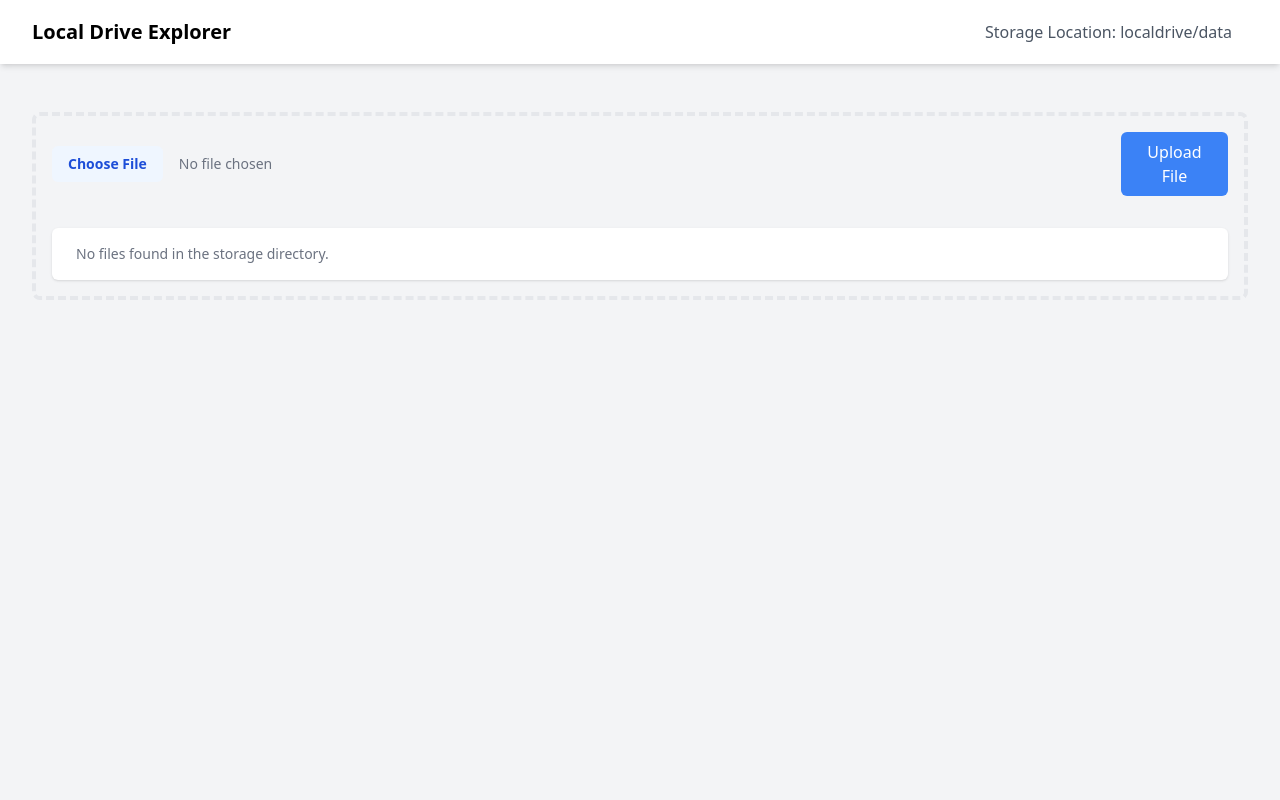
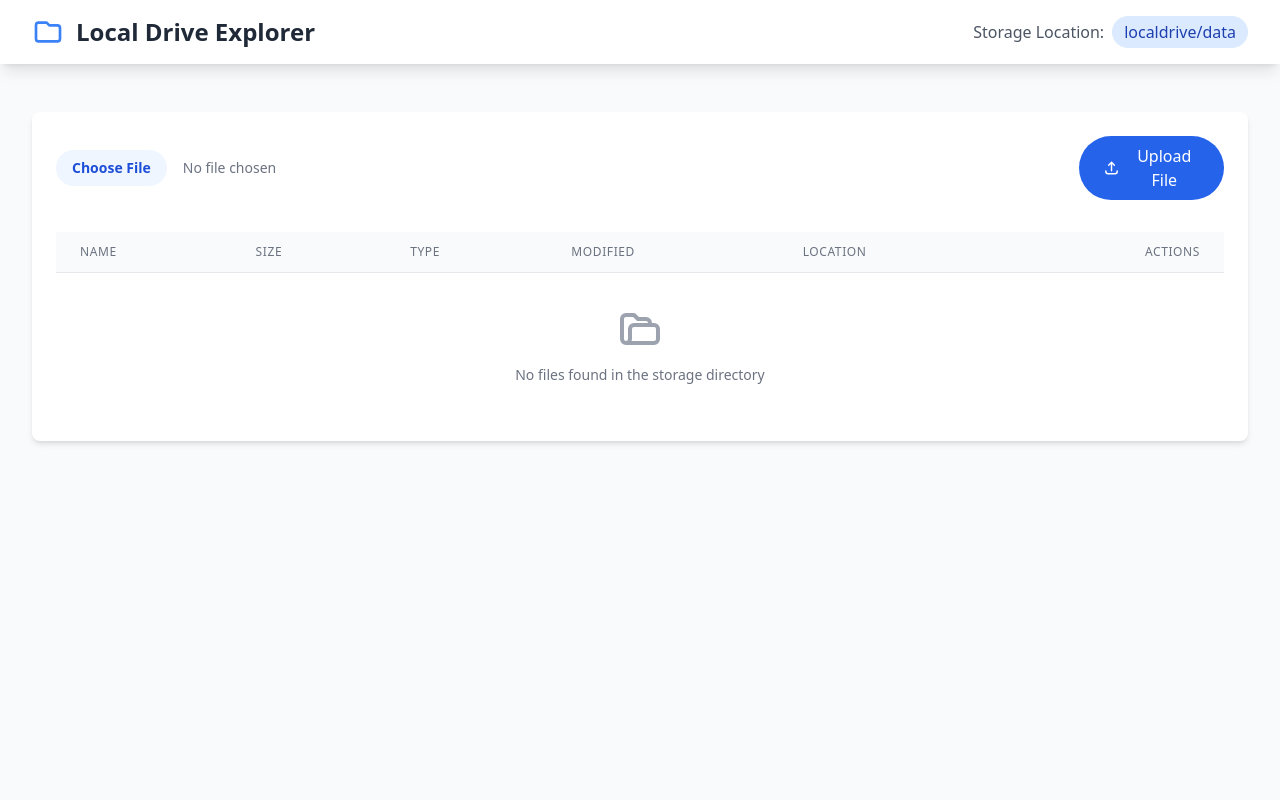
Before and after one commit to arsalanrex/secure_cloud, a Flask app: template web_interface/templates/localdrive.html in a window 1280 px wide. Run offline with Flask 2, Linux system fonts and the light colour scheme; the template is opened without the code that fills it, so the values that code supplies are empty; some libraries are stand-ins or nearby versions.

Commit message:
localdrive gui bug - download and priew button is cut

```diff
--- a/web_interface/templates/localdrive.html
+++ b/web_interface/templates/localdrive.html
@@ -5,17 +5,22 @@
     <meta name="viewport" content="width=device-width, initial-scale=1.0">
     <title>Local Drive Explorer</title>
     <script src="https://cdn.tailwindcss.com"></script>
+    <script src="https://cdnjs.cloudflare.com/ajax/libs/moment.js/2.29.1/moment.min.js"></script>
 </head>
-<body class="bg-gray-100">
+<body class="bg-gray-50">
     <div class="min-h-screen">
-        <nav class="bg-white shadow-md">
+        <nav class="bg-white shadow-lg">
             <div class="max-w-7xl mx-auto px-4 sm:px-6 lg:px-8">
                 <div class="flex justify-between h-16">
                     <div class="flex items-center">
-                        <h1 class="text-xl font-bold">Local Drive Explorer</h1>
+                        <svg class="h-8 w-8 text-blue-500 mr-3" fill="none" stroke="currentColor" viewBox="0 0 24 24">
+                            <path stroke-linecap="round" stroke-linejoin="round" stroke-width="2" d="M3 7v10a2 2 0 002 2h14a2 2 0 002-2V9a2 2 0 00-2-2h-6l-2-2H5a2 2 0 00-2 2z"></path>
+                        </svg>
+                        <h1 class="text-2xl font-bold text-gray-800">Local Drive Explorer</h1>
                     </div>
                     <div class="flex items-center">
-                        <span class="text-gray-600 mr-4">Storage Location: localdrive/data</span>
+                        <span class="text-gray-600">Storage Location: </span>
+                        <span class="ml-2 px-3 py-1 bg-blue-100 text-blue-800 rounded-full">localdrive/data</span>
                     </div>
                 </div>
             </div>
@@ -23,55 +28,106 @@
 
         <main class="max-w-7xl mx-auto py-6 sm:px-6 lg:px-8">
             <div class="px-4 py-6 sm:px-0">
-                <div class="border-4 border-dashed border-gray-200 rounded-lg p-4">
+                <div class="bg-white rounded-lg shadow-md p-6">
                     <form id="upload-form" action="/api/files/upload" method="post" enctype="multipart/form-data"
                           class="mb-8">
                         <div class="flex items-center space-x-4">
                             <input type="file" name="file" required
                                    class="block w-full text-sm text-gray-500 file:mr-4 file:py-2 file:px-4
-                                          file:rounded-md file:border-0 file:text-sm file:font-semibold
-                                          file:bg-blue-50 file:text-blue-700 hover:file:bg-blue-100">
+                                          file:rounded-full file:border-0 file:text-sm file:font-semibold
+                                          file:bg-blue-50 file:text-blue-700 hover:file:bg-blue-100
+                                          focus:outline-none">
                             <button type="submit"
-                                    class="bg-blue-500 text-white px-4 py-2 rounded-md hover:bg-blue-600 transition-colors">
+                                    class="bg-blue-600 text-white px-6 py-2 rounded-full hover:bg-blue-700
+                                           transition-colors duration-200 flex items-center">
+                                <svg class="w-5 h-5 mr-2" fill="none" stroke="currentColor" viewBox="0 0 24 24">
+                                    <path stroke-linecap="round" stroke-linejoin="round" stroke-width="2" d="M4 16v1a3 3 0 003 3h10a3 3 0 003-3v-1m-4-8l-4-4m0 0L8 8m4-4v12"></path>
+                                </svg>
                                 Upload File
                             </button>
                         </div>
 
-                        <!-- Progress bar -->
-                        <div id="progress-container" class="w-full bg-gray-200 rounded-full mt-4 hidden">
-                            <div id="progress-bar" class="bg-green-500 h-2 rounded-full" style="width: 0%;"></div>
+                        <div id="progress-container" class="w-full bg-gray-100 rounded-full mt-4 hidden">
+                            <div id="progress-bar" class="bg-green-500 h-2 rounded-full transition-all duration-300" style="width: 0%"></div>
                         </div>
                     </form>
 
-                    <div class="bg-white shadow overflow-hidden sm:rounded-md">
-                        <ul class="divide-y divide-gray-200">
+                    <div class="overflow-hidden">
+                        <table class="min-w-full divide-y divide-gray-200">
+                            <thead class="bg-gray-50">
+                                <tr>
+                                    <th scope="col" class="px-6 py-3 text-left text-xs font-medium text-gray-500 uppercase tracking-wider">Name</th>
+                                    <th scope="col" class="px-6 py-3 text-left text-xs font-medium text-gray-500 uppercase tracking-wider">Size</th>
+                                    <th scope="col" class="px-6 py-3 text-left text-xs font-medium text-gray-500 uppercase tracking-wider">Type</th>
+                                    <th scope="col" class="px-6 py-3 text-left text-xs font-medium text-gray-500 uppercase tracking-wider">Modified</th>
+                                    <th scope="col" class="px-6 py-3 text-left text-xs font-medium text-gray-500 uppercase tracking-wider">Location</th>
+                                    <th scope="col" class="px-6 py-3 text-right text-xs font-medium text-gray-500 uppercase tracking-wider">Actions</th>
+                                </tr>
+                            </thead>
+                            <tbody class="bg-white divide-y divide-gray-200">
                                 {% if files %}
                                     {% for file in files %}
-                                <li class="px-6 py-4 flex items-center justify-between">
+                                    <tr class="hover:bg-gray-50">
+                                        <td class="px-6 py-4 whitespace-nowrap">
                                             <div class="flex items-center">
-                                        <div class="ml-3">
-                                            <p class="text-sm font-medium text-gray-900">{{ file }}</p>
-                                            <p class="text-sm text-gray-500">Location: SecureCloudStorage</p>
+                                                <svg class="h-5 w-5 text-gray-400 mr-2" fill="none" stroke="currentColor" viewBox="0 0 24 24">
+                                                    <path stroke-linecap="round" stroke-linejoin="round" stroke-width="2" d="M7 21h10a2 2 0 002-2V9.414a1 1 0 00-.293-.707l-5.414-5.414A1 1 0 0012.586 3H7a2 2 0 00-2 2v14a2 2 0 002 2z"></path>
+                                                </svg>
+                                                <div class="text-sm font-medium text-gray-900">{{ file.name }}</div>
                                             </div>
-                                    </div>
-                                    <div class="flex space-x-2">
-                                        <a href="{{ url_for('download_file', file_path=file) }}"
-                                           class="bg-green-500 text-white px-3 py-1 rounded-md hover:bg-green-600 transition-colors">
+                                        </td>
+                                        <td class="px-6 py-4 whitespace-nowrap">
+                                            <div class="text-sm text-gray-500" id="file-size-{{ loop.index }}"></div>
+                                            <script>
+                                                document.getElementById('file-size-{{ loop.index }}').textContent =
+                                                    ({{ file.size }} / 1024 / 1024).toFixed(2) + ' MB';
+                                            </script>
+                                        </td>
+                                        <td class="px-6 py-4 whitespace-nowrap">
+                                            <span class="px-2 inline-flex text-xs leading-5 font-semibold rounded-full bg-blue-100 text-blue-800">
+                                                {{ file.mime_type }}
+                                            </span>
+                                        </td>
+                                        <td class="px-6 py-4 whitespace-nowrap">
+                                            <div class="text-sm text-gray-500" id="modified-date-{{ loop.index }}"></div>
+                                            <script>
+                                                document.getElementById('modified-date-{{ loop.index }}').textContent =
+                                                    moment({{ file.modified }} * 1000).format('MMM D, YYYY HH:mm');
+                                            </script>
+                                        </td>
+                                        <td class="px-6 py-4 whitespace-nowrap">
+                                            <span class="px-2 inline-flex text-xs leading-5 font-semibold rounded-full bg-green-100 text-green-800">
+                                                SecureCloudStorage
+                                            </span>
+                                        </td>
+                                        <td class="px-6 py-4 whitespace-nowrap text-right text-sm font-medium">
+                                            <div class="flex justify-end space-x-2">
+                                                <a href="{{ url_for('download_file', file_path=file.path) }}"
+                                                   class="text-white bg-green-500 hover:bg-green-600 px-3 py-1 rounded-full text-sm transition-colors duration-200">
                                                     Download
                                                 </a>
-                                        <a href="{{ url_for('get_preview', file_path=file) }}"
-                                           class="bg-blue-500 text-white px-3 py-1 rounded-md hover:bg-blue-600 transition-colors">
+                                                <a href="{{ url_for('get_preview', file_path=file.path) }}"
+                                                   class="text-white bg-blue-500 hover:bg-blue-600 px-3 py-1 rounded-full text-sm transition-colors duration-200">
                                                     Preview
                                                 </a>
                                             </div>
-                                </li>
+                                        </td>
+                                    </tr>
                                     {% endfor %}
                                 {% else %}
-                                <li class="px-6 py-4">
-                                    <p class="text-sm text-gray-500">No files found in the storage directory.</p>
-                                </li>
+                                    <tr>
+                                        <td colspan="6" class="px-6 py-4 text-center text-sm text-gray-500">
+                                            <div class="flex flex-col items-center py-4">
+                                                <svg class="h-12 w-12 text-gray-400 mb-3" fill="none" stroke="currentColor" viewBox="0 0 24 24">
+                                                    <path stroke-linecap="round" stroke-linejoin="round" stroke-width="2" d="M5 19a2 2 0 01-2-2V7a2 2 0 012-2h4l2 2h4a2 2 0 012 2v1M5 19h14a2 2 0 002-2v-5a2 2 0 00-2-2H9a2 2 0 00-2 2v5a2 2 0 01-2 2z"></path>
+                                                </svg>
+                                                <p>No files found in the storage directory</p>
+                                            </div>
+                                        </td>
+                                    </tr>
                                 {% endif %}
-                        </ul>
+                            </tbody>
+                        </table>
                     </div>
                 </div>
             </div>
@@ -86,7 +142,6 @@
             const formData = new FormData(form);
             const xhr = new XMLHttpRequest();
 
-            // Show progress container
             document.getElementById('progress-container').classList.remove('hidden');
 
             xhr.upload.addEventListener('progress', function(event) {
```
Lines whose indentation alone changed are shown as unchanged.
